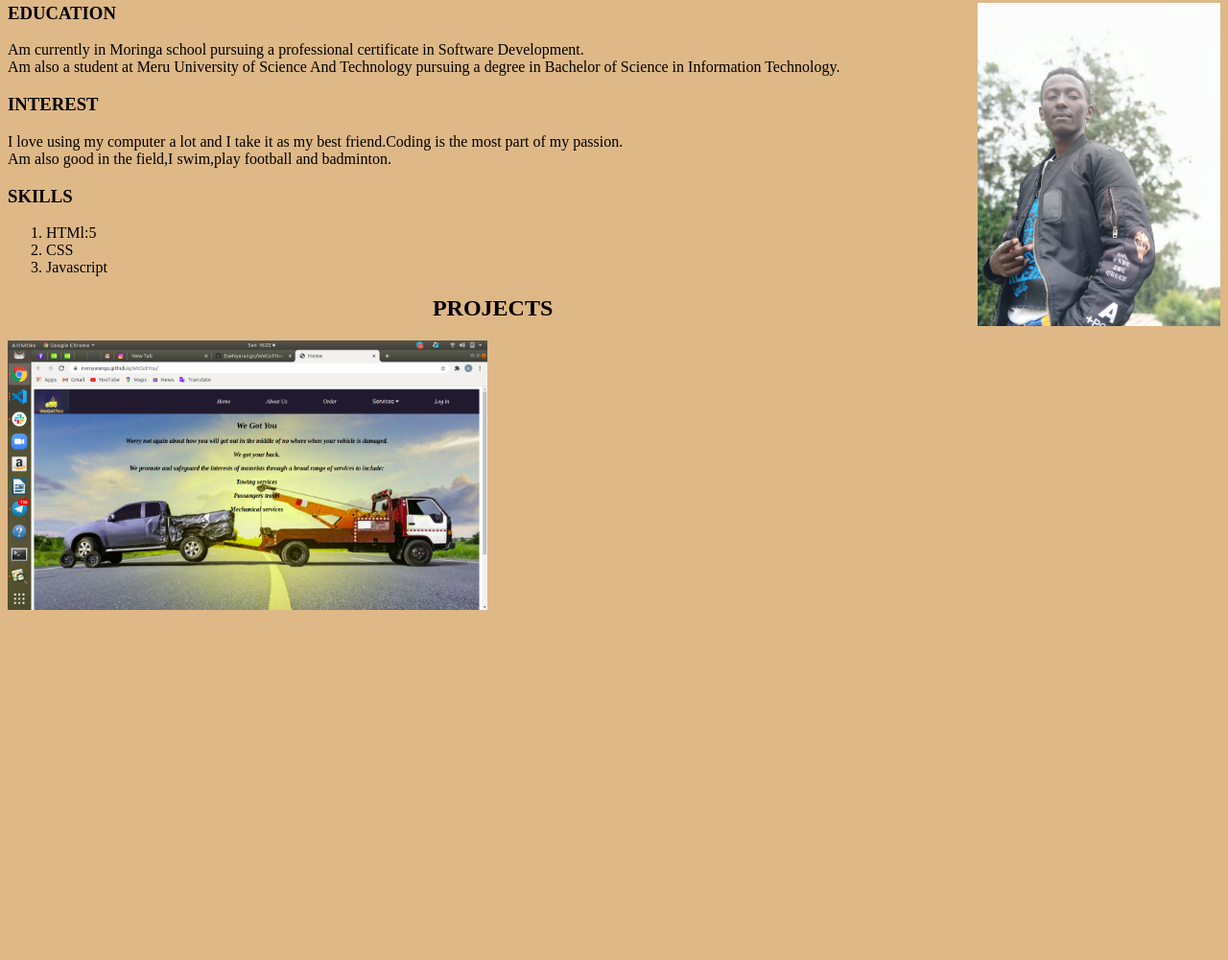
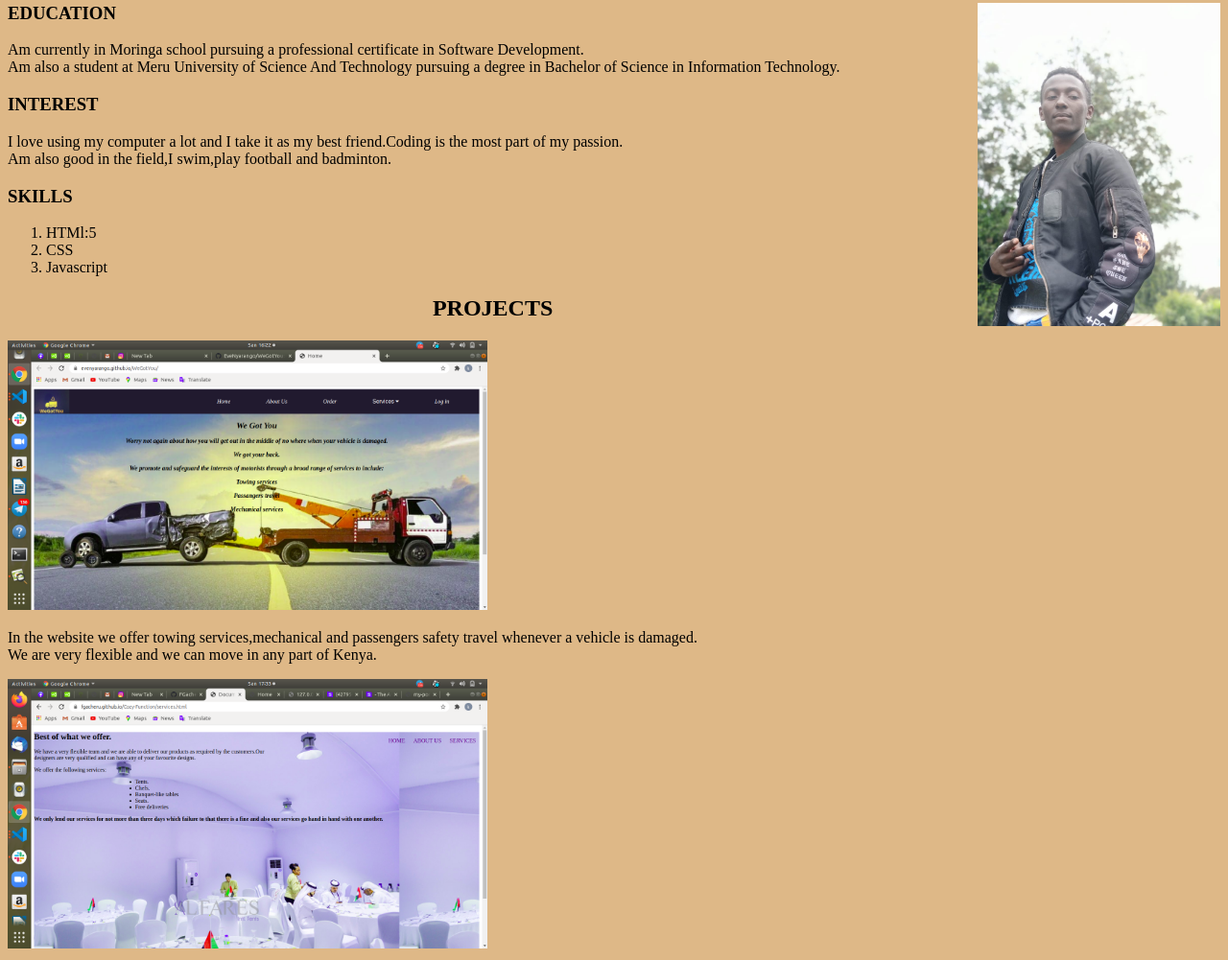
Before and after one commit to FGacheru/Portfolio, a plain HTML site: page index.html in a window 1280 px wide. Shown: the part 734-1735 px from the top of the page at 96% size. Before the commit the page ends 1390 px from the top, so only its background shows below. Drawn offline with Linux system fonts and the light colour scheme.

Commit message:
added an image for my second project

```diff
--- a/index.html
+++ b/index.html
@@ -48,10 +48,13 @@
     </div>
     <div id="projects"></div>
     <h2>PROJECTS</h2>
+    <div id="projo1">
     <img src="./images/Screenshot from 2020-09-26 16-22-24.png" alt="" width="500px">
-    <p></p>
+    <p>In the website we offer towing services,mechanical and passengers safety travel whenever a vehicle is damaged.<br>We are very flexible and we can move in any part of Kenya.</p></div>
     <!-- <a href="https://github.com/EveNyarango/WeGotYou"></a> -->
-
+        <div id="projo2">
+            <img src="./images/Screenshot from 2020-09-26 17-33-27.png" alt="" width="500px">
+        </div>
 
 
 </body>
```
Also changed, not shown: images/Screenshot from 2020-09-26 17-33-27.png (added).
